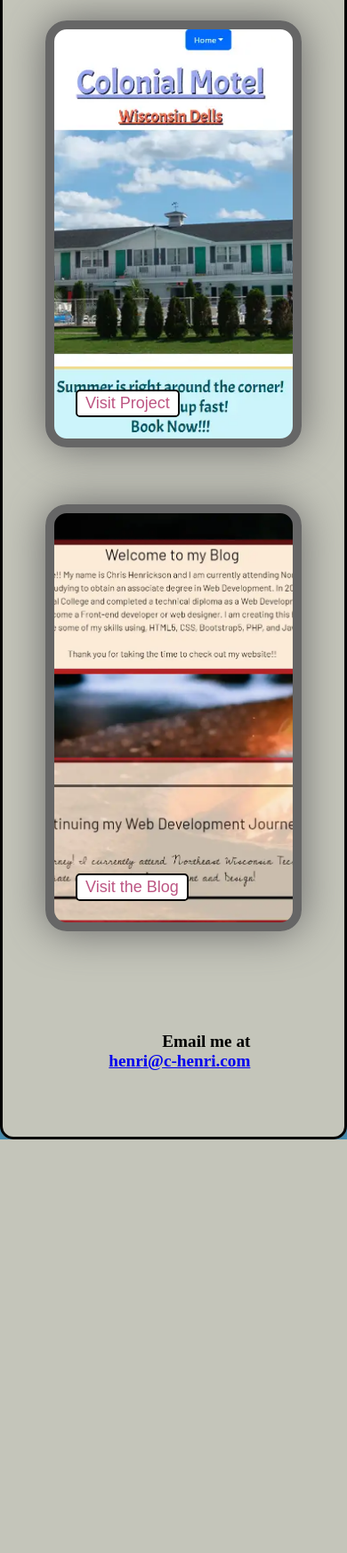
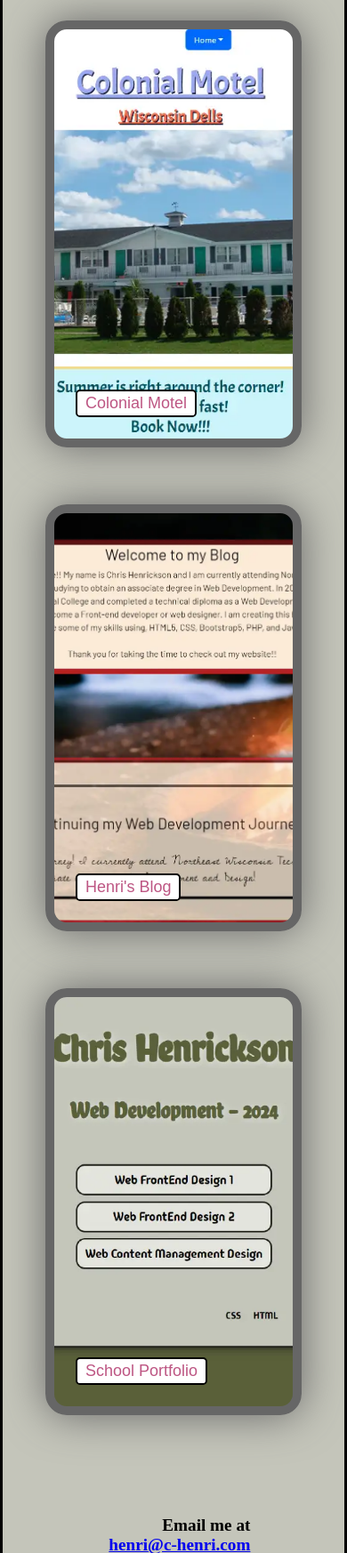
Before and after one commit to H3nr1-1/New_Website_c-henri.com, a PHP site: page / in a window 390 px wide. Shown: the part 403-2149 px from the top of the page at 89% size. Before the commit the page ends 1684 px from the top, so only its background shows below. Run offline with PHP 8.4, Linux system fonts and the light colour scheme.

Commit message:
added code to include school portfolio work
added 1 more card.  3 cards across on large screens and collapse to 1 column on small screens.

```diff
--- a/index.html
+++ b/index.html
@@ -54,7 +54,7 @@
                       <a class="card" href="Colonial-Motel/index.html" style="background-image: url('images/colonial-motel.webp')">
                         <div>
                           <div class="tags">
-                            <div class="tag">Visit Project</div>
+                            <div class="tag">Colonial Motel</div>
                           </div>
                         </div>
                       </a>
@@ -62,9 +62,17 @@
                     <div class="card-grid-space">
                       <a class="card" href="Henri-Blog/index.php" style="background-image: url('images/henri-blog.webp')">
                         <div>
-
                           <div class="tags">
-                            <div class="tag">Visit the Blog</div>
+                            <div class="tag">Henri's Blog</div>
+                          </div>
+                        </div>
+                      </a>
+                    </div>
+                    <div class="card-grid-space">
+                      <a class="card" href="https://chenrickson.bitweb1.nwtc.edu/" style="background-image: url('images/NWTC-assignments.webp')">
+                        <div>
+                          <div class="tags">
+                            <div class="tag">School Portfolio</div>
                           </div>
                         </div>
                       </a>
--- a/style.css
+++ b/style.css
@@ -4,9 +4,10 @@
 
 
 html {
-    box-sizing : border-box;
-    scroll-behavior : smooth;
+  box-sizing : border-box;
+  scroll-behavior : smooth;
 }
+
 *, *::before, *::after {
   -moz-box-sizing: border-box;
   -webkit-box-sizing: border-box;
@@ -150,7 +151,7 @@ header img{
 }
 
 .active{
-    text-decoration: underline var(--card-before);
+  text-decoration: underline var(--card-before);
 }
 
 #nav-main-menu li a:hover,
@@ -179,7 +180,7 @@ header img{
     display: grid;
     justify-content: center;
     align-items: center;
-    grid-template-columns: 1fr 1fr;
+    grid-template-columns: 1fr 1fr 1fr;
     grid-gap: 1rem;
     padding: 1rem;
     margin: 0 auto;
```
Also changed, not shown: images/NWTC-assignments.webp (added), images/header-sunburst.jpg (deleted).
